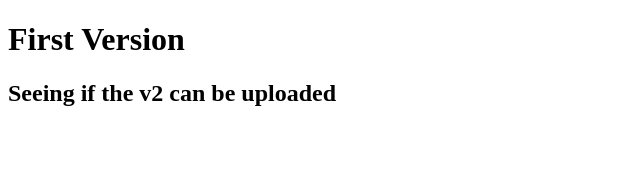
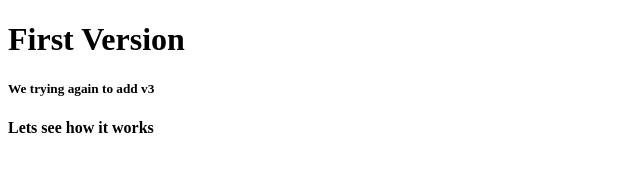
Before and after one commit to vyashya12/git-practice, a plain HTML site: page index.html in a window 1280 px wide. Shown: the whole page, without its empty margins (0-640 px from the left). Drawn offline with Linux system fonts and the light colour scheme.

Commit message:
add h5 and stuff and delete h2

```diff
--- a/index.html
+++ b/index.html
@@ -9,6 +9,9 @@
 <body>
     <h1>First Version</h1>
 
-    <h2>Seeing if the v2 can be uploaded</h2>
+
+    <h5>We trying again to add v3</h5>
+
+    <h4>Lets see how it works</h4>
 </body>
 </html>
```
